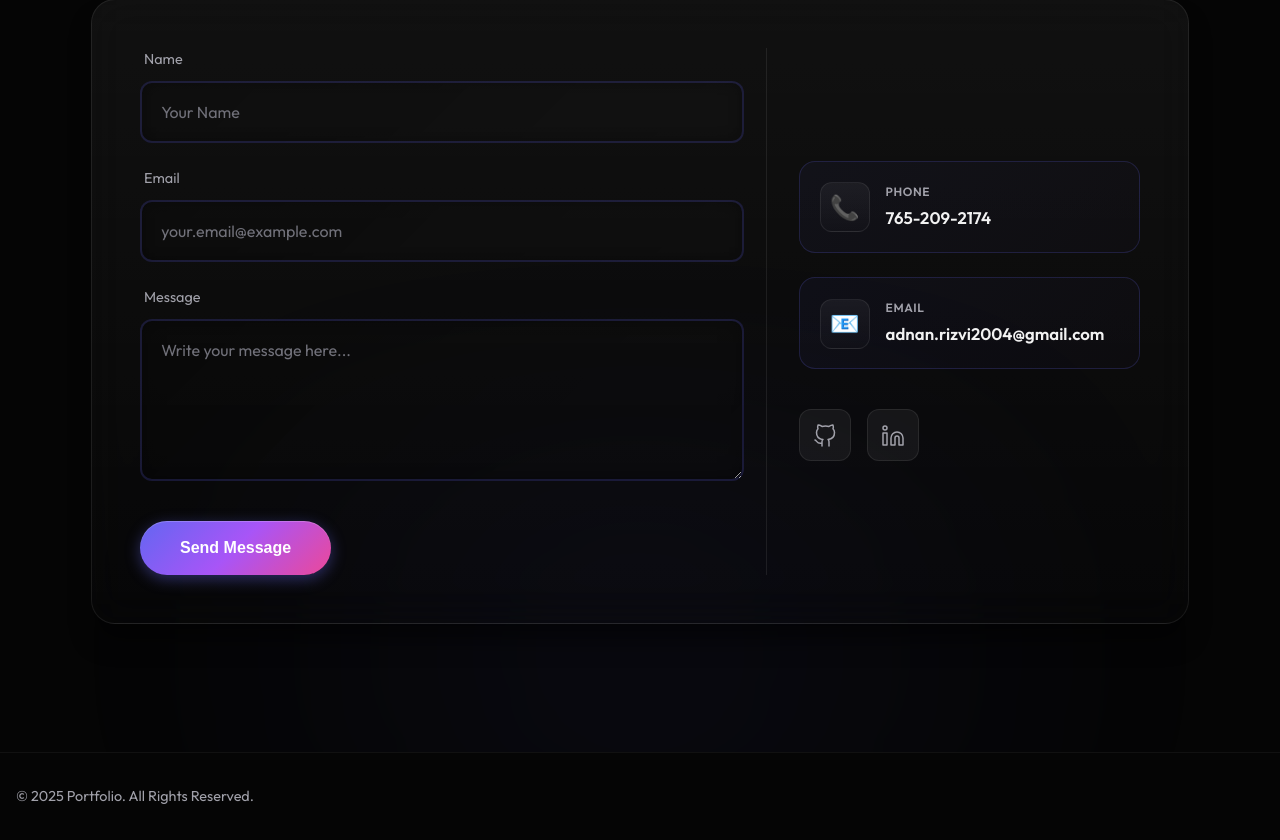
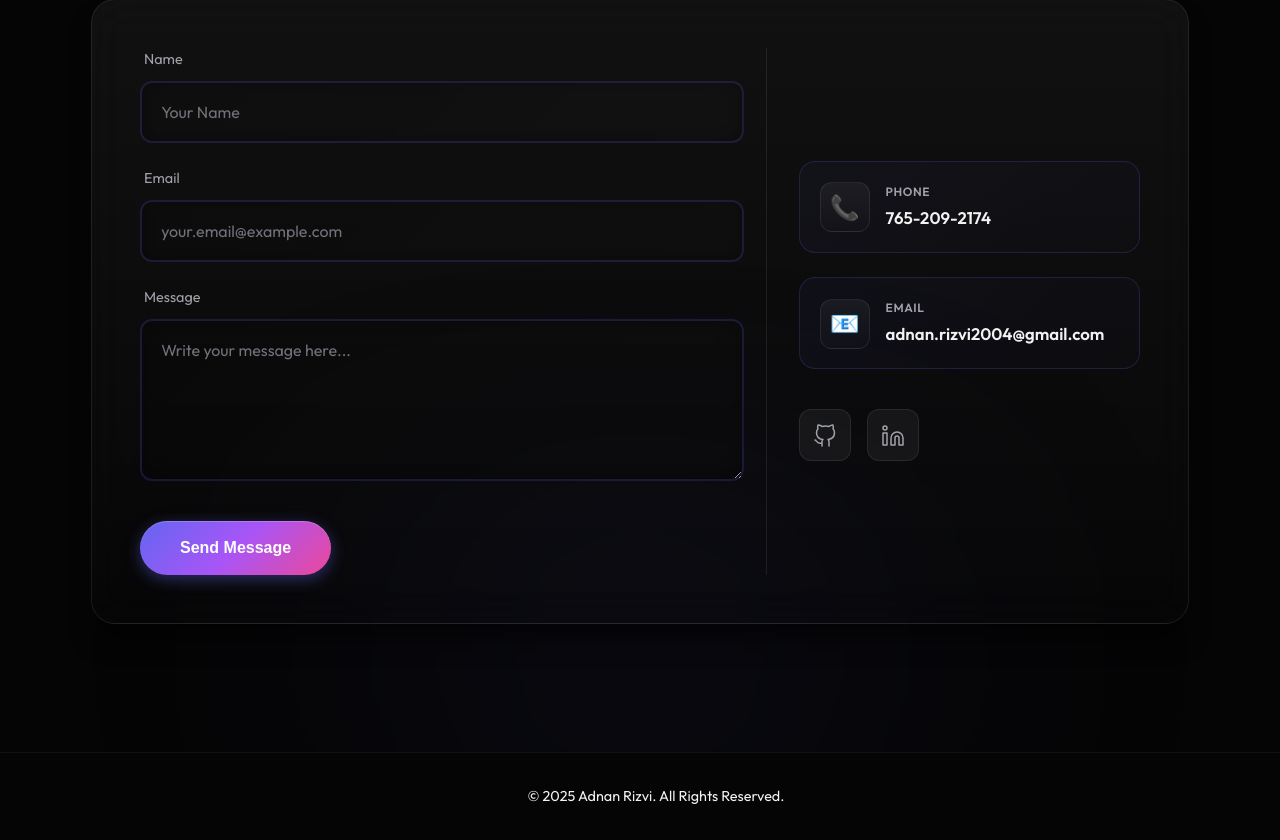
Before and after one commit to adnan275/portfolio, a React (Vite) app: page / in a window 1280 px wide. Shown: the part 4207-5047 px from the top of the page. Built offline with nearby package versions, Linux system fonts and the light colour scheme.

Commit message:
footer fixed

```diff
--- a/src/components/Footer.jsx
+++ b/src/components/Footer.jsx
@@ -6,7 +6,7 @@ const Footer = () => {
         <footer className="site-footer">
             <div className="container footer-content">
                 <div className="copyright">
-                    © {new Date().getFullYear()} Portfolio. All Rights Reserved.
+                    © {new Date().getFullYear()} Adnan Rizvi. All Rights Reserved.
                 </div>
             </div>
         </footer>
--- a/src/styles/Footer.css
+++ b/src/styles/Footer.css
@@ -7,20 +7,12 @@
 
 .footer-content {
     display: flex;
-    justify-content: space-between;
+    justify-content: center;
     align-items: center;
 }
 
-.footer-nav {
-    display: flex;
-    gap: 2rem;
-}
-
-.footer-nav a {
-    transition: color 0.2s ease;
-}
-
-.footer-nav a:hover {
+.copyright {
+    font-weight: 500;
     color: var(--text-primary);
 }
 
```
